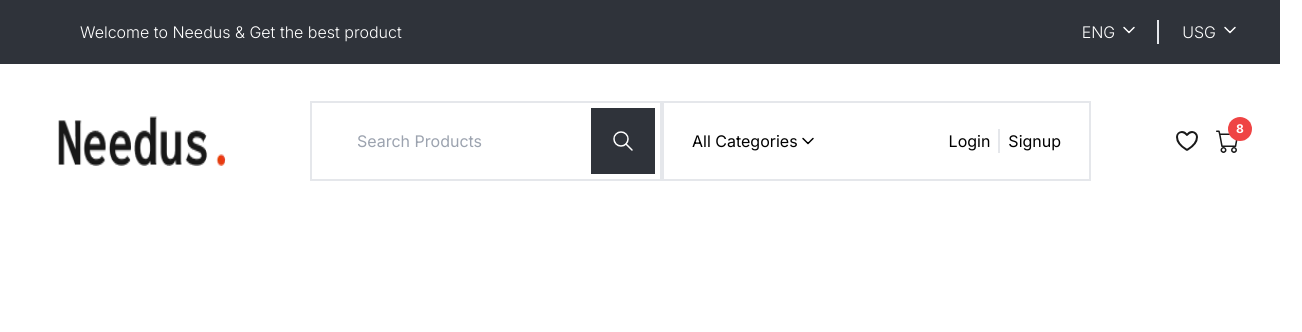
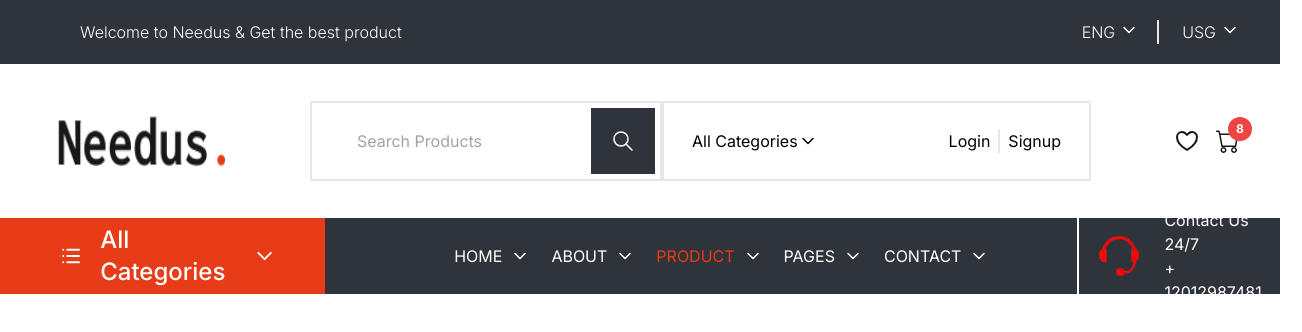
Before and after one commit to betotorodev/PurpleFire-test, a Next.js app: page /product-detail in a window 1280 px wide. Shown: the top 332 px of the page, 1302 px wide, since content can reach past the window. Built offline with nearby package versions, Linux system fonts and the light colour scheme; a web font is replaced by a local one.

Commit message:
style: finish contact

```diff
--- a/app/product-detail/page.js
+++ b/app/product-detail/page.js
@@ -1,9 +1,11 @@
 import Image from 'next/image'
 import Logo from '@/public/Needus.webp'
+import Contact from '@/public/contact.webp'
 import { ArrowLightDown } from '@/app/ui/icons/arrow-light-down'
 import { Search } from '../ui/icons/search'
 import { Like } from '../ui/icons/like'
 import { Cart } from '../ui/icons/cart'
+import { Menu } from '../ui/icons/menu'
 
 export default function ProductDetail() {
   return (
@@ -41,6 +43,25 @@ export default function ProductDetail() {
           </div>
         </div>
       </section>
+      <header className='flex justify-between bg-[#2F333A] w-full h-[76px]'>
+        <span className='flex items-center bg-[#E73C17] pl-[58px] pr-[48px] text-white gap-[17px] text-2xl font-medium'><Menu /> All Categories <ArrowLightDown width='30' height='30' /></span>
+        <nav className='flex border-r-2 border-white'>
+          <ul className='flex gap-[21px] text-white pl-[129px] py-[28px] pr-[88px]'>
+            <li className='flex items-center gap-2'>HOME <ArrowLightDown /></li>
+            <li className='flex items-center gap-2'>ABOUT <ArrowLightDown /></li>
+            <li className='flex items-center gap-2 text-[#E73C17]'>PRODUCT <ArrowLightDown /></li>
+            <li className='flex items-center gap-2'>PAGES <ArrowLightDown /></li>
+            <li className='flex items-center gap-2'>CONTACT <ArrowLightDown /></li>
+          </ul>
+        </nav>
+        <div className='flex items-center gap-[25px] pr-20 pl-5 text-white'>
+          <Image src={Contact} alt='Contact' />
+          <div className='flex flex-col'>
+            <span>Contact Us 24/7</span>
+            <span>+ 12012987481</span>
+          </div>
+        </div>
+      </header>
     </div>
   )
 }
--- a/app/ui/icons/arrow-light-down.js
+++ b/app/ui/icons/arrow-light-down.js
@@ -1,11 +1,11 @@
-export const ArrowLightDown = ({ color = 'white' }) => (
-  <svg xmlns='http://www.w3.org/2000/svg' width='20' height='20' viewBox='0 0 20 20' fill='none'>
+export const ArrowLightDown = ({ color = 'white', width = '20', height = '20' }) => (
+  <svg xmlns='http://www.w3.org/2000/svg' width={width} height={height} viewBox='0 0 20 20' fill='none'>
     <g clip-path='url(#clip0_36_750)'>
       <path d='M5 7.5L10 12.5L15 7.5' stroke={color} strokeWidth='1.5' strokeLinecap='round' strokeLinejoin='round' />
     </g>
     <defs>
       <clipPath id='clip0_36_750'>
-        <rect width='20' height='20' fill={color} />
+        <rect width={width} height={height} fill={color} />
       </clipPath>
     </defs>
   </svg>
--- /dev/null
+++ b/app/ui/icons/menu.js
@@ -0,0 +1,17 @@
+export const Menu = () => (
+  <svg xmlns='http://www.w3.org/2000/svg' width='30' height='30' viewBox='0 0 30 30' fill='none'>
+    <g clip-path='url(#clip0_36_725)'>
+      <path d='M11.25 7.5H25' stroke='white' strokeWidth='2.5' strokeLinecap='round' strokeLinejoin='round' />
+      <path d='M11.25 15H25' stroke='white' strokeWidth='2.5' strokeLinecap='round' strokeLinejoin='round' />
+      <path d='M11.25 22.5H25' stroke='white' strokeWidth='2.5' strokeLinecap='round' strokeLinejoin='round' />
+      <path d='M6.25 7.5V7.5125' stroke='white' strokeWidth='2.5' strokeLinecap='round' strokeLinejoin='round' />
+      <path d='M6.25 15V15.0125' stroke='white' strokeWidth='2.5' strokeLinecap='round' strokeLinejoin='round' />
+      <path d='M6.25 22.5V22.5125' stroke='white' strokeWidth='2.5' strokeLinecap='round' strokeLinejoin='round' />
+    </g>
+    <defs>
+      <clipPath id='clip0_36_725'>
+        <rect width='30' height='30' fill='white' />
+      </clipPath>
+    </defs>
+  </svg>
+)
```
Also changed, not shown: public/contact.webp (added).
